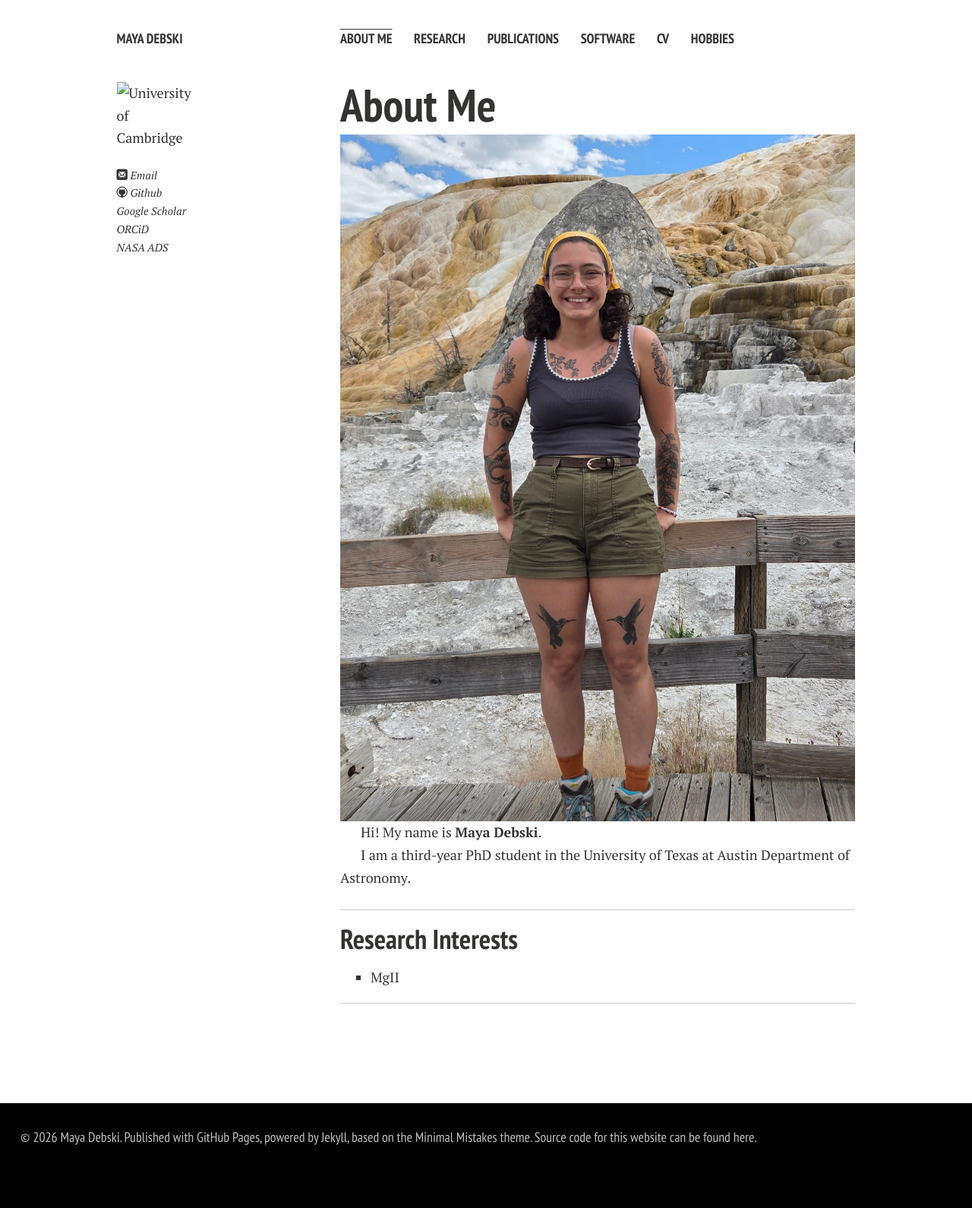
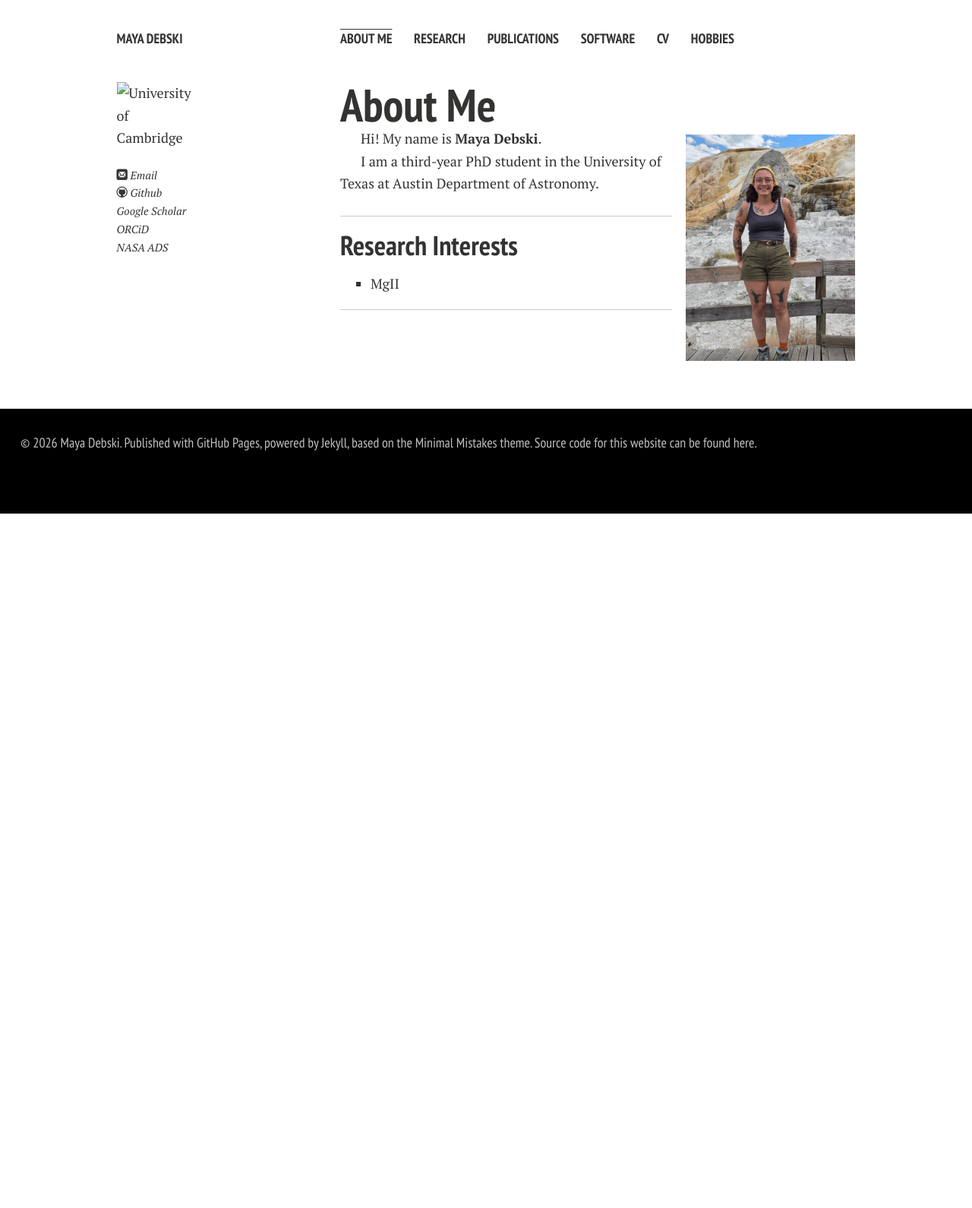
Before and after one commit to maya-debski/maya-debski.github.io, a Jekyll site: the page built from index.md, in a window 1280 px wide. Shown: the whole page at 76% size. Built offline with Jekyll 4.4.1, drawn with Linux system fonts in a browser that asks for light colours; nearby versions of some CDN libraries; comment, search, counter and statistics services are not loaded; a style sheet for code colours, icons or effects is not loaded; our own code applies the rules of GitHub Pages for plain Markdown files; after the commit the page ends 900 px from its top, so only the background shows below that.

Commit message:
[docs] fixed image size and placement

```diff
--- a/index.md
+++ b/index.md
@@ -4,7 +4,8 @@ layout: page
 
 # About Me
 
-![maya.JPG](maya.JPG)
+<img src="maya.JPG" class="floatpic" width="25%">
+
 
 Hi! My name is **Maya Debski**.<br>
 
```
